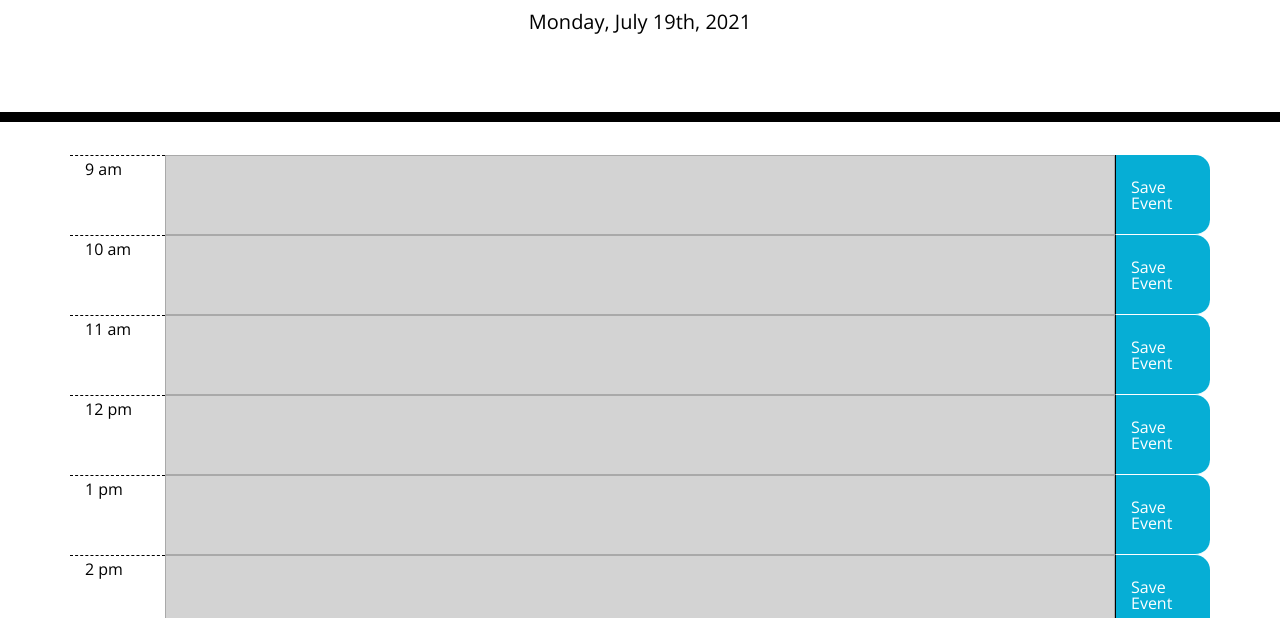
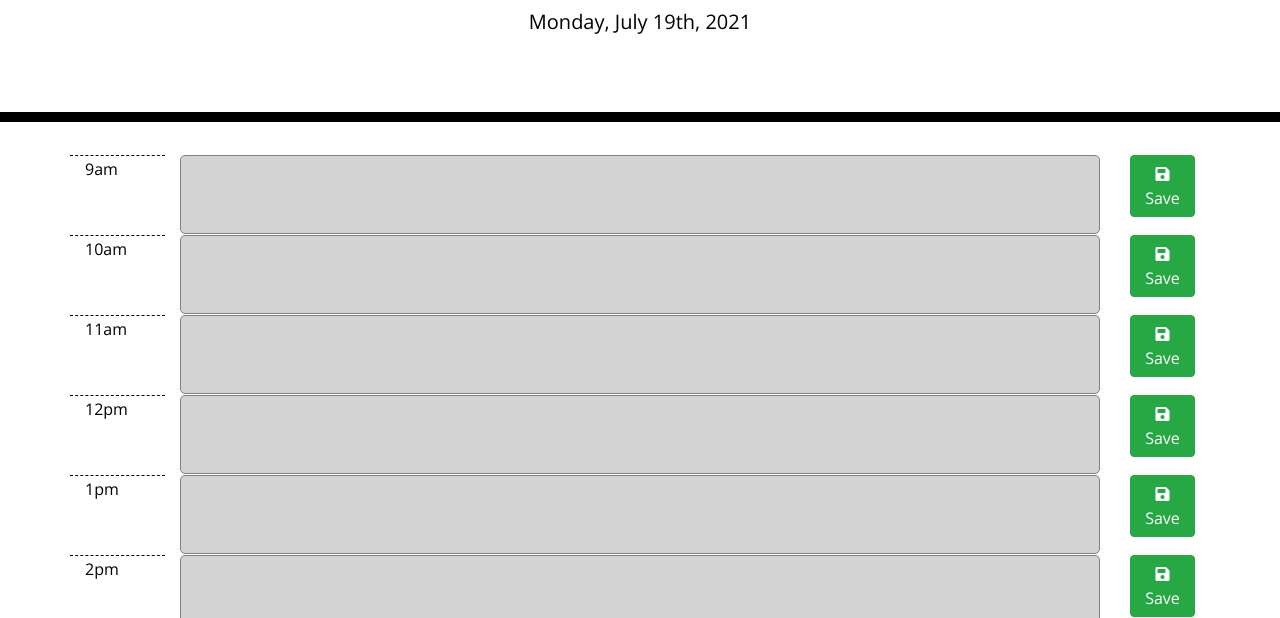
Before and after one commit to evanarbour/day-planner, a plain HTML site: page index.html in a window 1280 px wide. Shown: the part 182-800 px from the top of the page. Drawn offline with nearby package versions, Linux system fonts and the light colour scheme.

Commit message:
updated js file and styling colors in CSS

```diff
--- a/script.js
+++ b/script.js
@@ -1,81 +1,74 @@
-var plannerRow = $('.container')
-var hour = '';
+var plannerContainer = $('.container');
+var hour;
 // this creates the header with the current day
 var today = moment();
 $('#currentDay').text(today.format('dddd, MMMM Do, YYYY'));
 
-// creates a variable of the current time in HOUR
-var currentHour = parseInt(moment().format('H'));
+
+// dynamically creates planner in browser
+function createRows() {
+    // sets the hour to a variable and loops through from 9-17 (5pm)
+    for (let i = 9; i <= 17; i++) {
+        rowDiv = $(`<div class="row">`);
+        columnTime = $(`<div class="col-1 hour">${displayAmPm(i)}</div>`);
+        columnInput = $(`<div class="col-10"><input data-input="${i}" id="inputText${i}" class="inputText input-field" type="text" name="userInput"></div>`);
+        columnSaveBtn = $(`<div class="col-1"><button data-id="${i}" id="savePlanner" class="btn btn-success"><i class="fas fa-save"></i>Save</button></div>`);
+        rowDiv.append(columnTime);
+        rowDiv.append(columnInput);
+        rowDiv.append(columnSaveBtn);
+        plannerContainer.append(rowDiv);
+
+    }
+        // creates save button click event and sets input to localStorage
+        $("button.btn.btn-success").click(function(){
+
+        var buttonID = $(this).data('id');
+        var inputText = $(this).parent().siblings().find("input").val();
+
+        localStorage.setItem(buttonID, inputText);
+        event.preventDefault();
+    });
+};
 
 
-
-// specifies the hours of the planner: 9:00am-5:00pm (17:00)
-function displayRows() {
-    for (let hour = 9; hour <= 17; hour++) {
+function displayAmPm (hour) {
+    var ampm = '';
     var displayHour = 0;
-        var ampm = '';
     if (hour > 12) {
     displayHour = hour - 12;
     ampm = 'pm';
     } else if (hour == 12) {
-            displayHour = hour;
+    displayHour = hour
     ampm = 'pm';
     } else {
-            displayHour = hour;
+    displayHour = hour
     ampm = 'am';
+    }
+    return displayHour + '' + ampm
 };
 
-    //create rows for the planner with class of "row" to connect to Bootstrap styling.
-    let $rowDiv = $('<div>');
-    $rowDiv.addClass('row');
-
-    // create columns for the time element of planner
-    let $columnTimeDiv = $('<div>');
-    $columnTimeDiv.addClass('col-1 hour');
-
-    // create a <span> element to display the number value of the hour
-    let $timeDisplay = $('<span>')
-    $timeDisplay.text(`${displayHour} ${ampm}`);
-
-    // create columns for the event element of the planner
-    let $columnEventWrapper = $('<div>');
-    $columnEventWrapper.addClass('col-10 input-column');
-
-    // create input field
-    let $eventInputField = $('<input type="text">')
-
-    // create save button
-    let $saveBtn = $('<div>');
-    $saveBtn.addClass('saveBtn col-1');
-    $saveBtn.text('Save Event');
-
-    // append time elements to HTML
-    plannerRow.append($rowDiv);
-    $rowDiv.append($columnTimeDiv);
-    $columnTimeDiv.append($timeDisplay);
-
-    // append event elements to HTML
-    plannerRow.append($rowDiv);
-    $rowDiv.append($columnEventWrapper);
-    $columnEventWrapper.append($eventInputField);
-
-    // append save button to HTML
-    plannerRow.append($rowDiv);
-    $rowDiv.append($saveBtn);
-
-    // color each row based on current time
-    $columnEventWrapper.each(function() {
-        if (currentHour > hour ) {
-            $columnEventWrapper.addClass('past');
-        } else if (currentHour < hour) {
-            $columnEventWrapper.addClass('future');
+function changeRowColor() {
+    // creates a variable of the current time in HOUR
+    var currentHour = parseInt(moment().format('H'));
+    for (var i = 9; i <= 17; i++) {
+        if (currentHour > i) {
+         $(`#inputText${i}`).addClass('past');
+        } else if (currentHour < i) {
+            $(`#inputText${i}`).addClass('future');
         } else {
-            $columnEventWrapper.addClass('present');
+            $(`#inputText${i}`).addClass('present');
+        }
     }
 
-    });
+}
 
+
+function getLocalStorage() {
+    for (var i = 9; i <= 17; i++) {
+        $(`#inputText${i}`).val(localStorage.getItem(i));
     }
 };
 
-displayRows();
+createRows();
+changeRowColor();
+getLocalStorage();
--- a/style.css
+++ b/style.css
@@ -36,15 +36,15 @@ textarea {
   border-top: 1px solid white;
 }
 
-input {
+.input-field {
   background: transparent;
-  border: none;
+  border: 1px solid grey;
+  border-radius: 5px;
   resize: none;
   color: #000000;
-  height: 80px;
+  height: 100%;
   width: 100%;
   white-space: pre-wrap;
-  margin-top: -2px;
 }
 
 .input-column {
@@ -63,12 +63,13 @@ input {
 
 .past {
   background-color: #d3d3d3;
-  color: white;
+  color: darkgrey;
 }
 
 .present {
   background-color: #ff6961;
-  color: white;
+  color: black;
+  font-weight: bold;
 }
 
 .future {
@@ -76,17 +77,6 @@ input {
   color: white;
 }
 
-.saveBtn {
-  border-left: 1px solid black;
-  border-bottom: 1px solid white;
-  border-top-right-radius: 15px;
-  border-bottom-right-radius: 15px;
-  background-color: #06aed5;
-  color: white;
-  display: flex;
-  align-items: center;
-}
-
 .saveBtn i:hover {
   font-size: 20px;
   transition: all 0.3s ease-in-out;
```
Lines whose indentation alone changed are shown as unchanged.
